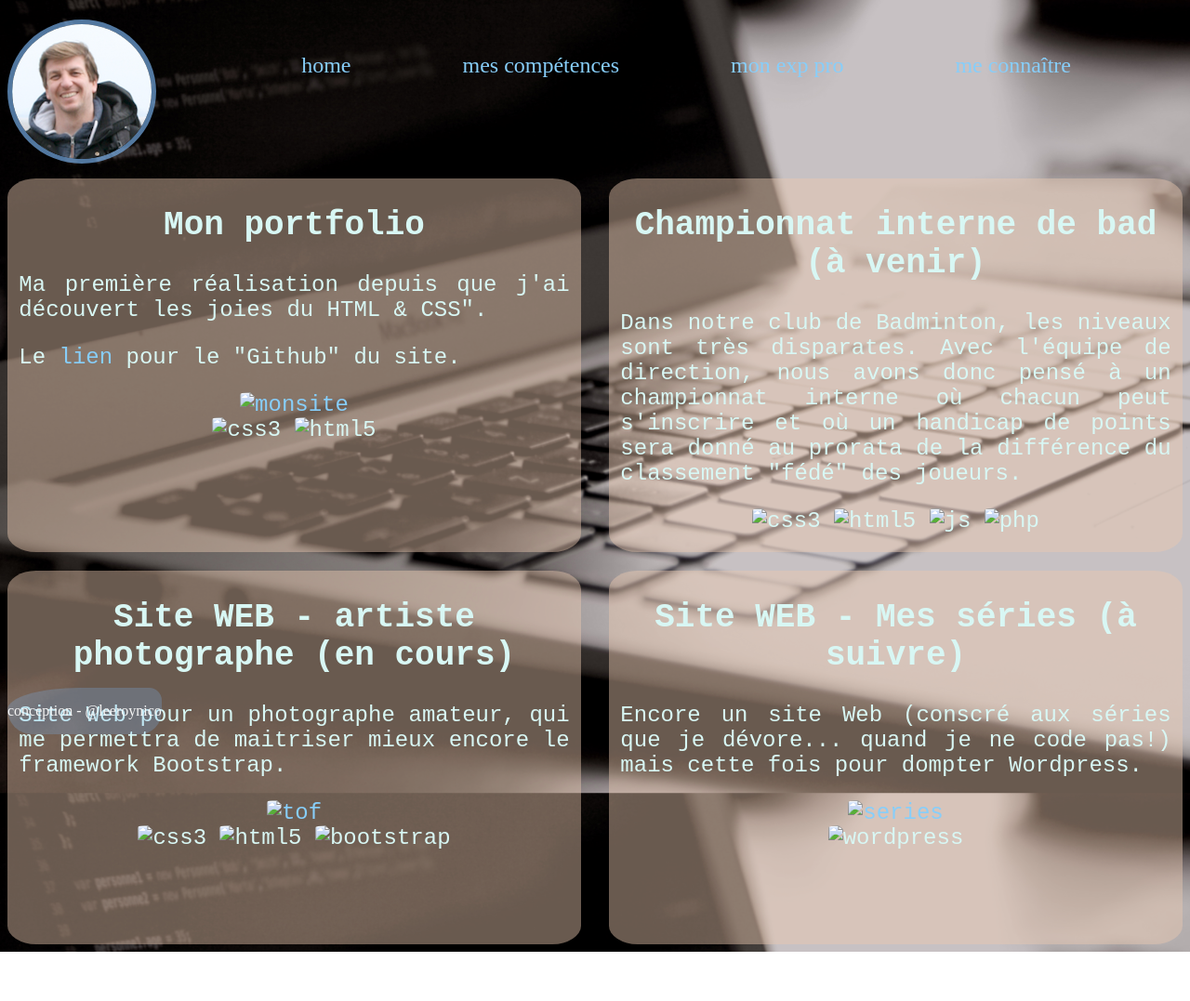
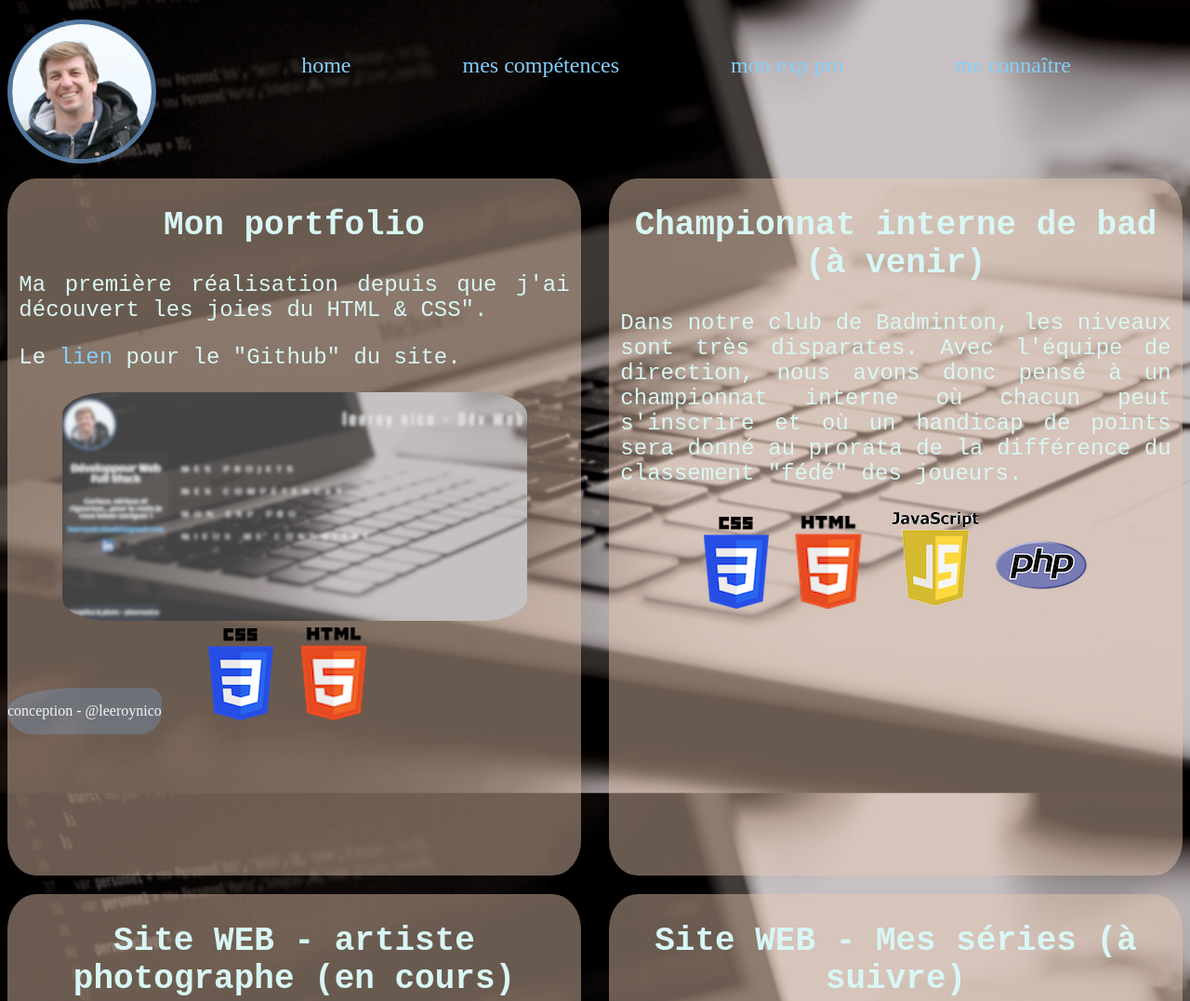
Before and after one commit to leeroynico/portfolio, a plain HTML site: page projets.html in a window 1280 px wide. Shown: the top 1077 px of the page at 93% size. Before the commit the page ends 1024 px from the top, so only its background shows below. Drawn offline with Linux system fonts and the light colour scheme; a web font is replaced by a local one.

Commit message:
fix link fail

```diff
--- a/projets.html
+++ b/projets.html
@@ -38,10 +38,10 @@
           <p>Le <a href="https://github.com/leeroynico/portfolio/tree/gh-pages">lien </a>
             pour le "Github" du site.</p>
           <div>
-          <a href="index.html" id="home"><img src="images projets/portofoliobd.png" alt="monsite"></a>
+          <a href="index.html" id="home"><img src="images_projets/portofoliobd.png" alt="monsite"></a>
           </div>
-          <img src="images projets/css.png" alt="css3">
-          <img src="images projets/html5.png" alt="html5">
+          <img src="images_projets/css.png" alt="css3">
+          <img src="images_projets/html5.png" alt="html5">
       </article>
 
       <article class="article2">
@@ -51,10 +51,10 @@
             handicap de points sera donné au prorata de la différence du classement "fédé" des joueurs.
           </p>
 
-          <img src="images projets/css.png" alt="css3">
-          <img src="images projets/html5.png" alt="html5">
-          <img src="images projets/JS.png" alt="js">
-          <img src="images projets/php.png" alt="php" id="php">
+          <img src="images_projets/css.png" alt="css3">
+          <img src="images_projets/html5.png" alt="html5">
+          <img src="images_projets/JS.png" alt="js">
+          <img src="images_projets/php.png" alt="php" id="php">
 
       </article>
 
@@ -64,11 +64,11 @@
               maitriser mieux encore le framework Bootstrap.
           </p>
           <div>
-            <a href="#" id="chat"><img src="images projets/tof.png" alt="tof"></a>
+            <a href="#" id="chat"><img src="images_projets/tof.png" alt="tof"></a>
             </div>
-          <img src="images projets/css.png" alt="css3">
-          <img src="images projets/html5.png" alt="html5">
-          <img src="images projets/bootstrap.png" alt="bootstrap" id="bootstrap">
+          <img src="images_projets/css.png" alt="css3">
+          <img src="images_projets/html5.png" alt="html5">
+          <img src="images_projets/bootstrap.png" alt="bootstrap" id="bootstrap">
       </article>
 
 
@@ -78,9 +78,9 @@
           mais cette fois pour dompter Wordpress.
         </p>
         <div>
-          <a href="#" id="series"><img src="images projets/serie.jpeg" alt="series"></a>
+          <a href="#" id="series"><img src="images_projets/serie.jpeg" alt="series"></a>
           </div>
-        <img src="images projets/WordPress.png" alt="wordpress">
+        <img src="images_projets/WordPress.png" alt="wordpress">
     </article>
   </section>
 
```
Also changed, not shown: competences.html (+6 -6 lines), mieuxmeconnaitre.html (+1 -1 lines).
